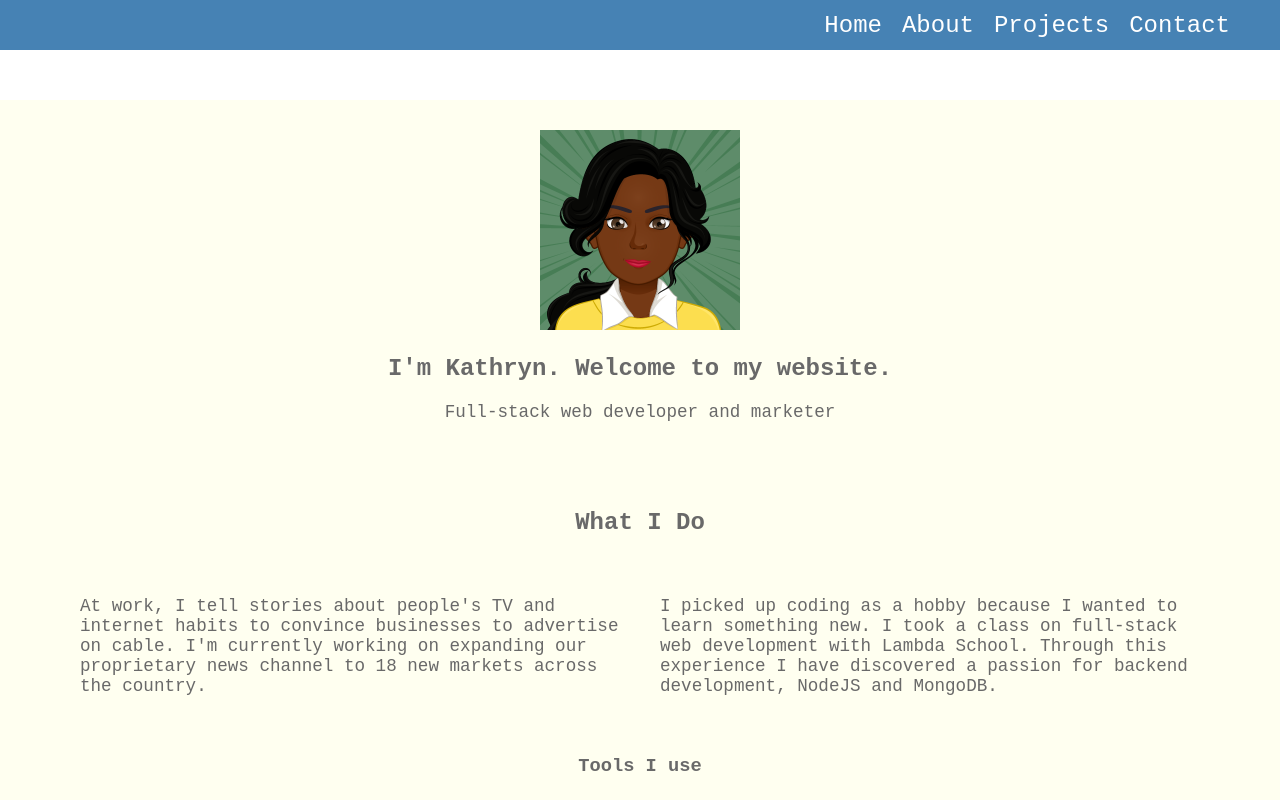
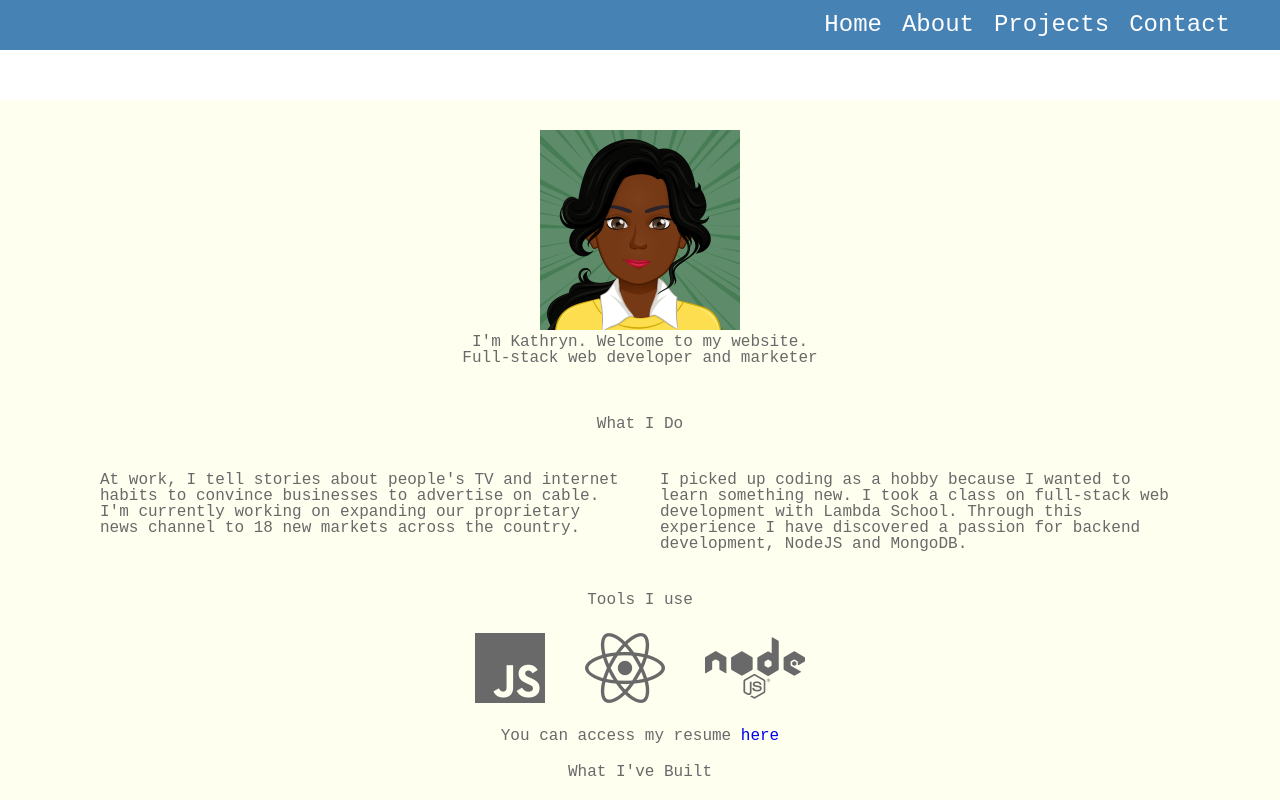
Before and after one commit to khamp19/personal-site, a React (Create React App) app: page / in a window 1280 px wide. Shown: the top 800 px of the page. Built offline with nearby package versions, Linux system fonts and the light colour scheme.

Commit message:
starting css updates

```diff
--- a/src/App.css
+++ b/src/App.css
@@ -5,9 +5,9 @@
   color: DimGray;
 }
 
-.App p {
+/* .App p {
   font-size: 110%;
-}
+} */
 
 a i {
   color: white;
--- a/src/components/components.css
+++ b/src/components/components.css
@@ -1,6 +1,62 @@
+/* css reset */
+
+/* http://meyerweb.com/eric/tools/css/reset/
+   v2.0 | 20110126
+   License: none (public domain)
+*/
+
+html, body, div, span, applet, object, iframe,
+h1, h2, h3, h4, h5, h6, p, blockquote, pre,
+a, abbr, acronym, address, big, cite, code,
+del, dfn, em, img, ins, kbd, q, s, samp,
+small, strike, strong, sub, sup, tt, var,
+b, u, i, center,
+dl, dt, dd, ol, ul, li,
+fieldset, form, label, legend,
+table, caption, tbody, tfoot, thead, tr, th, td,
+article, aside, canvas, details, embed,
+figure, figcaption, footer, header, hgroup,
+menu, nav, output, ruby, section, summary,
+time, mark, audio, video {
+	margin: 0;
+	padding: 0;
+	border: 0;
+	font-size: 100%;
+	font: inherit;
+	vertical-align: baseline;
+}
+/* HTML5 display-role reset for older browsers */
+article, aside, details, figcaption, figure,
+footer, header, hgroup, menu, nav, section {
+	display: block;
+}
+body {
+	line-height: 1;
+}
+ol, ul {
+	list-style: none;
+}
+blockquote, q {
+	quotes: none;
+}
+blockquote:before, blockquote:after,
+q:before, q:after {
+	content: '';
+	content: none;
+}
+table {
+	border-collapse: collapse;
+	border-spacing: 0;
+}
+
+/* Set every element's box-sizing to border-box */
+* {
+    box-sizing: border-box;
+}
+
 /* here are components' css */
 /* Navbar css */
-.NavBar {
+.navBar {
   background-color: SteelBlue;
   height: 50px;
   display: flex;
--- a/src/components/navBar.js
+++ b/src/components/navBar.js
@@ -4,7 +4,7 @@
 class NavBar extends Component {
   render() {
     return (
-      <div className="NavBar">
+      <div className="navBar">
         <ul className="navList">
           <li className="nb-item"><a href="#main" className="nb-link">Home</a></li>
           <li className="nb-item"><a href="#about" className="nb-link">About</a></li>
```
Also changed, not shown: package.json (+8 -2 lines), 1 other file (tests, documents, lock files or other folders).
